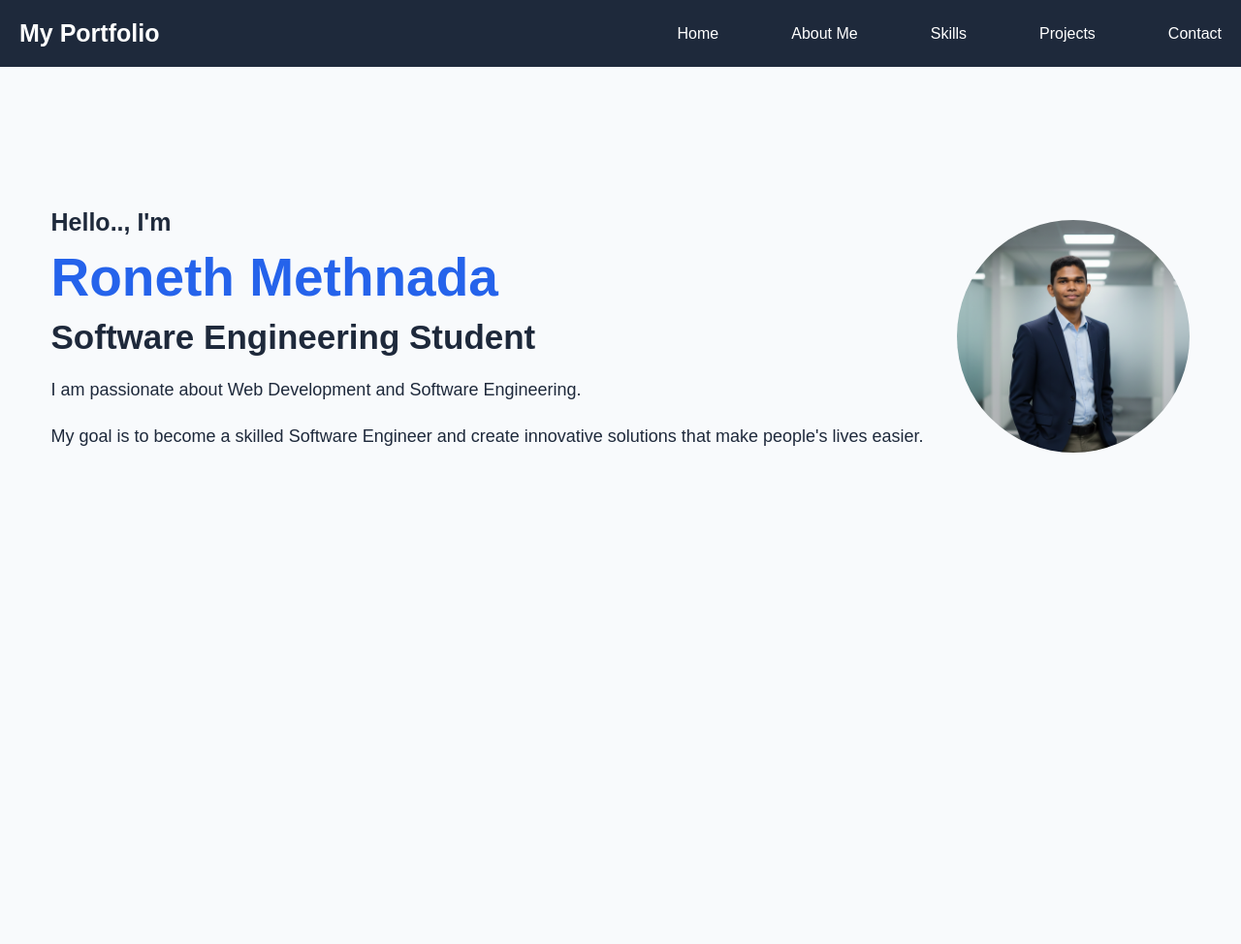
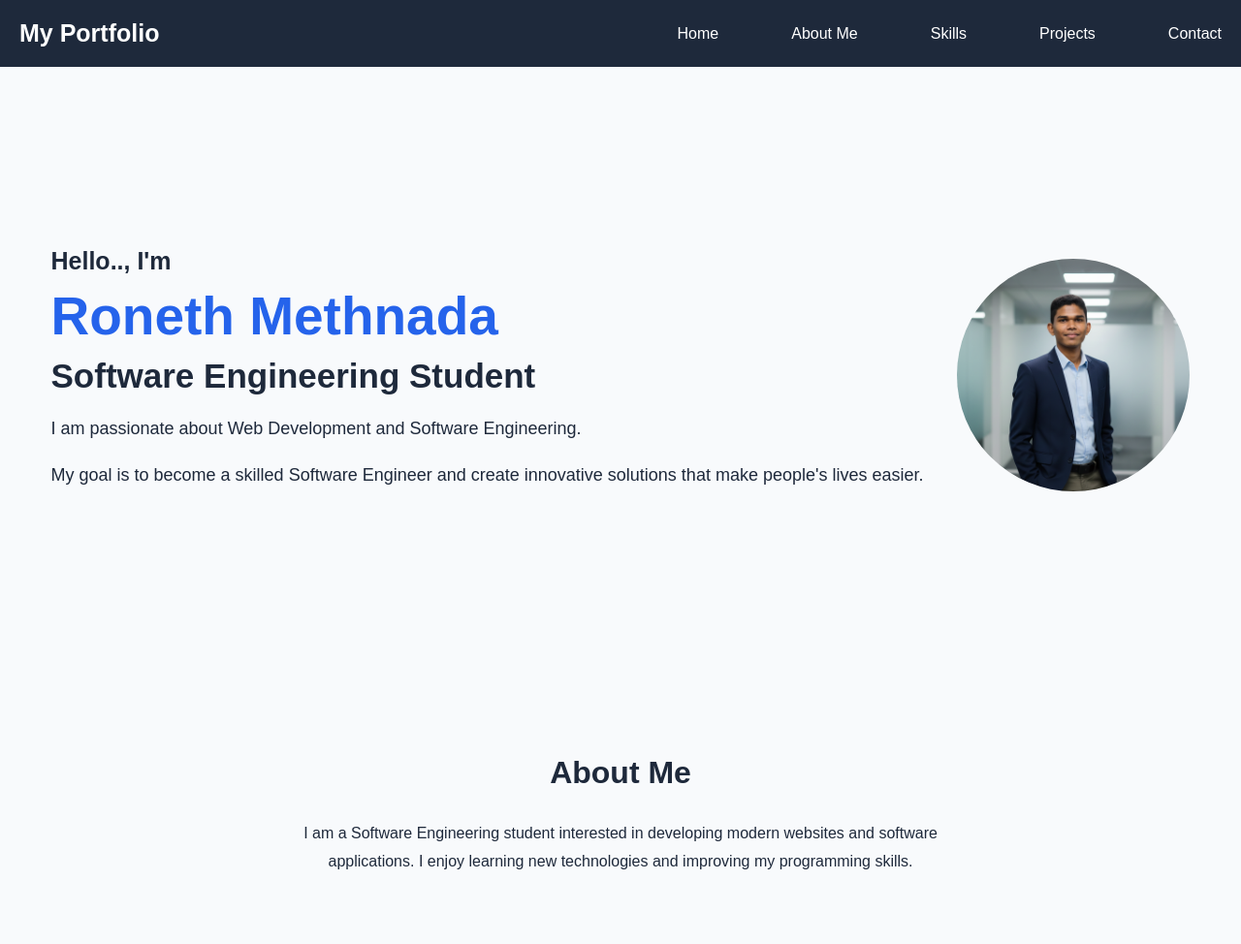
Before and after one commit to Roneth87/My-Portfolio, a plain HTML site: page index.html in a window 1280 px wide. Shown: the whole page at 97% size. Before the commit the page ends 800 px from the top, so only its background shows below. Drawn offline with Linux system fonts and the light colour scheme.

Commit message:
Create about page

```diff
--- a/index.html
+++ b/index.html
@@ -53,6 +53,27 @@
 
 
 
+         <!-- About Section -------------------------------------->
+
+        <section id="about" class="about">
+
+          <h1>About Me</h1>
+
+          <p>
+                I am a Software Engineering student
+                interested in developing modern websites
+                and software applications.
+
+                I enjoy learning new technologies
+                and improving my programming skills.
+
+            </p>
+
+        </section>
+
+
+
+
 
     </main>
 
--- a/style.css
+++ b/style.css
@@ -58,7 +58,7 @@ body {
     justify-content: space-around;
     align-items: center;
     padding: 40px ;
-    min-height: 70vh;
+    min-height: 80vh;
 
 }
 
@@ -94,3 +94,22 @@ img {
     margin-left: 10px;
 
 }
+
+.about {
+    padding: 70px 8%;
+    text-align: center;
+
+}
+
+.about h1 {
+    font-size: 32px;
+    margin-bottom: 30px;
+
+}
+
+.about p{
+    max-width: 700px;
+    margin: auto;
+    line-height: 1.8;
+
+}
```
